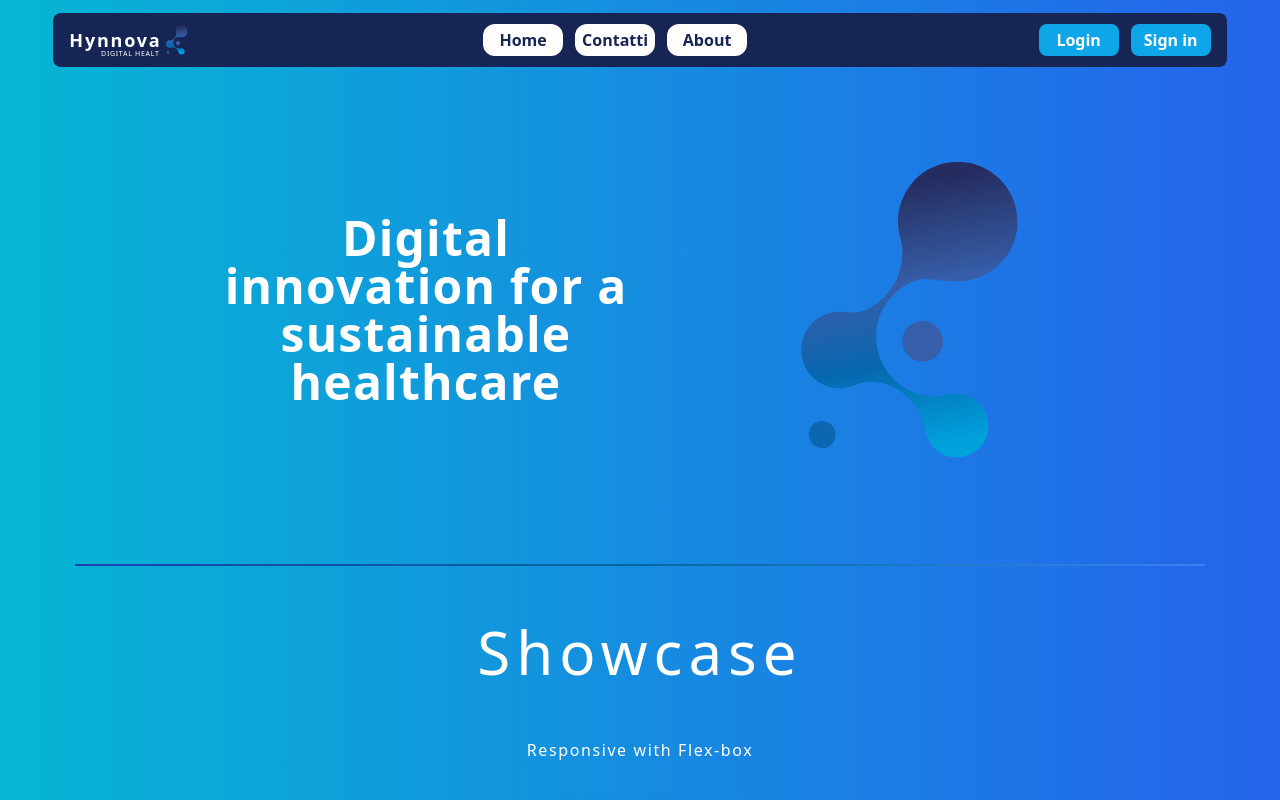
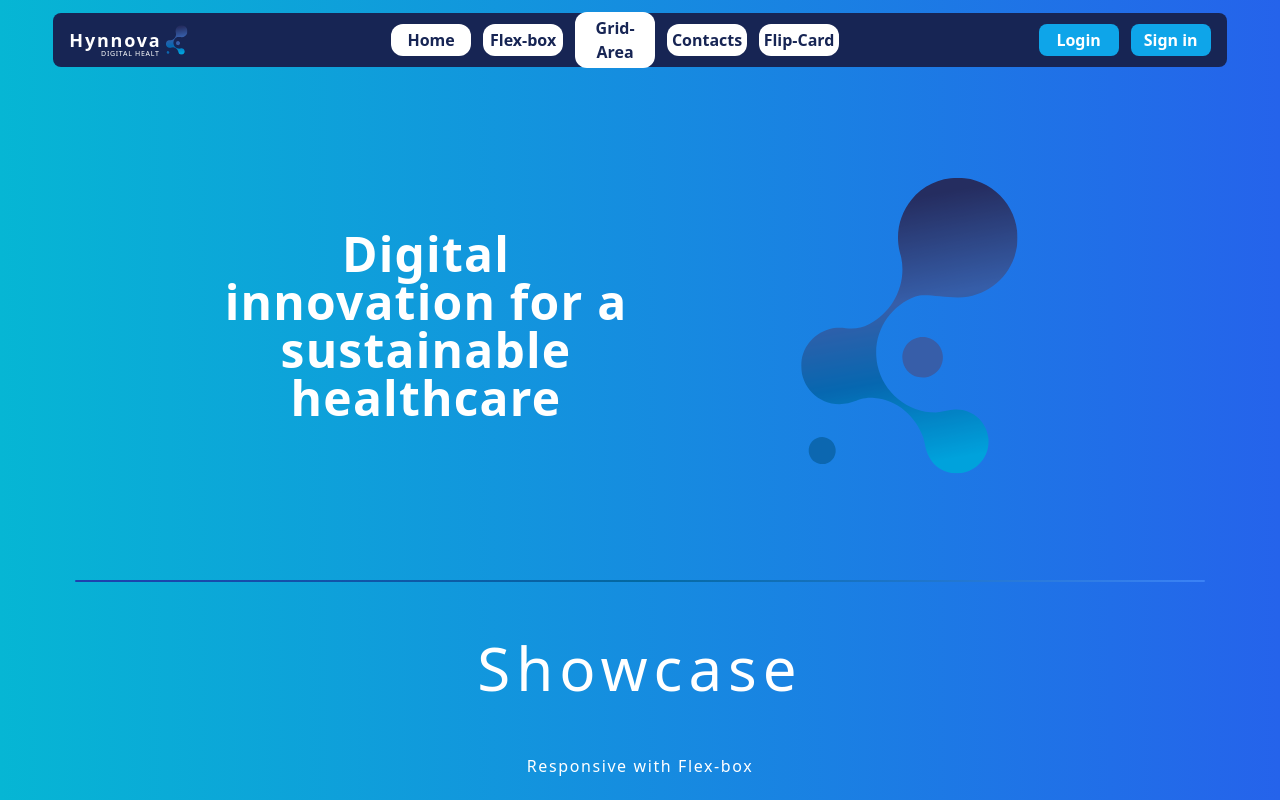
Before and after one commit to AlexCastels/Learning-Tailwind, an Angular app: page / in a window 1280 px wide. Shown: the top 800 px of the page. Built offline with nearby package versions, Linux system fonts and the light colour scheme; a web font is replaced by a local one.

Commit message:
Added Smooth Scroll

```diff
--- a/src/app/app.component.html
+++ b/src/app/app.component.html
@@ -1,8 +1,10 @@
-<div class="flex justify-center flex-col bg-gradient-to-r from-cyan-500 to-blue-600 font-sans">
+<div class="flex justify-center flex-col bg-gradient-to-r from-cyan-500 to-blue-600 font-sans scroll-smooth">
     <app-navbar></app-navbar>
-    <app-hero-section></app-hero-section>
-    <app-view></app-view>
-    <app-grid></app-grid>
-    <app-contact></app-contact>
-    <app-flip-card></app-flip-card>
+    <div class="pt-24">
+        <app-hero-section></app-hero-section>
+        <app-view></app-view>
+        <app-grid></app-grid>
+        <app-contact></app-contact>
+        <app-flip-card></app-flip-card>
+    </div>
 </div>
--- a/src/app/components/contact/contact.component.html
+++ b/src/app/components/contact/contact.component.html
@@ -1,5 +1,5 @@
 <section class="grid grid-rows-8 lg:grid-rows-5 lg:gap-4 grid-cols-1 items-center md:grid-cols-4 lg:grid-cols-6 text-white">
-    <h2 class="col-start-1 md:col-start-2 col-span-2 lg:col-start-3 justify-self-center text-6xl font-medium tracking-widest">Contacts</h2>
+    <h2 id="contacts" class="col-start-1 md:col-start-2 col-span-2 lg:col-start-3 justify-self-center text-6xl font-medium tracking-widest">Contacts</h2>
     <p class="col-start-1 md:col-start-2 md:col-span-2 lg:col-start-3 justify-self-center self-start font-medium tracking-widest ">Grid Layout complete</p>
     <div class="flex flex-col gap-5 col-start-1 md:col-start-2 lg:col-span-3 row-start-3 col-span-2 row-span-2 justify-self-center">
         <h2 class="text-3xl font-medium tracking-widest">Contact List</h2>
--- a/src/app/components/flip-card/flip-card.component.html
+++ b/src/app/components/flip-card/flip-card.component.html
@@ -1,7 +1,7 @@
-<section class="flex flex-col gap-32 justify-center items-center h-full pb-32">
+<section  class="flex flex-col gap-32 justify-center items-center h-full pb-32">
     <div class="flex justify-center object-center">
         <div class="flex flex-col justify-center items-center object-center gap-12 sm:gap-16">
-            <h2 class="text-4xl sm:text-5xl lg:text-6xl font-semibold tracking-widest text-white ">
+            <h2 id="flip-card" class="text-4xl sm:text-5xl lg:text-6xl font-semibold tracking-widest text-white">
                 Flip Cards
             </h2>
             <div class="flex flex-wrap flex-col justify-center lg:flex-row gap-12 sm:gap-16 transition-all ">
--- a/src/app/components/grid/grid.component.html
+++ b/src/app/components/grid/grid.component.html
@@ -1,5 +1,5 @@
 <div class="flex flex-col justify-around items-center w-full p-6 gap-14">
-    <h1 class="text-6xl font-medium tracking-widest text-white">Showcase</h1>
+    <h1 id="grid-area" class="text-6xl font-medium tracking-widest text-white">Showcase</h1>
     <h5 class="font-medium tracking-widest text-white">Responsive with Grid</h5>
     <div class="grid sm:grid-cols-2 xl:grid-cols-4 gap-16 xl:gap-24">
         <div *ngFor="let item of items.slice(0 , imagePerRow)">
--- a/src/app/components/grid/grid.component.ts
+++ b/src/app/components/grid/grid.component.ts
@@ -43,5 +43,6 @@ export class GridComponent {
         this.imagePerRow = this._imagePerRow
     }
 
+
     //rifacendomi all'useState di react, poter aggiornare una variabile dinamicamente
 }
--- a/src/app/components/hero-section/hero-section.component.html
+++ b/src/app/components/hero-section/hero-section.component.html
@@ -1,4 +1,4 @@
-<div class="flex items-center justify-center font-semibold sm:gap-32 w-full pt-12 pb-12 sm:pt-20 sm:pb-20">
+<div id="home" class="flex items-center justify-center font-semibold sm:gap-32 w-full pt-12 pb-12 sm:pt-20 sm:pb-20">
     <div>
         <p class="text-2xl text-white sm:text-5xl text-center w-[20rem] sm:w-[26rem] sm:tracking-wide whitespace-pre-line ">
             Digital innovation
--- a/src/app/components/navbar/navbar.component.html
+++ b/src/app/components/navbar/navbar.component.html
@@ -1,8 +1,9 @@
-<div class="flex justify-center items-center h-20 w-full">
-    <div class="flex justify-between items-center h-4/6 w-11/12 p-4 rounded-lg bg-blue-950 text-white">
-        <div class="flex items-center relative ">
-            <h2 class="font-sans text-lg font-semibold tracking-widest hidden sm:inline">Hynnova</h2>
-            <h3 class="text-tiny tracking-widest absolute top-6 right-8 hidden sm:inline">DIGITAL HEALT</h3>
+<div class="flex justify-center items-center h-20 w-full fixed z-10">
+<!--    fixed z-20-->
+    <div class="flex justify-between items-center h-4/6 w-11/12 p-4 rounded-lg gap-2 bg-blue-950 text-white">
+        <div class="flex items-center relative">
+            <h2 class="font-sans text-lg font-semibold tracking-widest hidden md:inline">Hynnova</h2>
+            <h3 class="text-tiny tracking-widest absolute top-6 right-8 hidden md:inline">DIGITAL HEALT</h3>
             <img src="./assets/segno-grafico-hynnova.svg" width="30" alt="logo" class="">
             <select name="menu" id=""  class="text-sky-500 sm:hidden cursor-pointer w-[5rem] p-2 text-sm bg-transparent focus:ring-blue-500 focus:border-blue-500 focus:border-none dark:bg-blue-950 dark:focus:ring-blue-500 dark:focus:border-blue-500">
                 <option value="">Menu</option>
@@ -13,9 +14,11 @@
         </div>
         <div>
             <ul class="flex items-center gap-3">
-                <li class="btn-link hidden sm:inline">Home</li>
-                <li class="btn-link hidden sm:inline">Contatti</li>
-                <li class="btn-link hidden sm:inline">About</li>
+                <a (click)="scrollToid('home')" class="btn-link hidden sm:inline">Home</a>
+                <a (click)="scrollToid('flex-box')" class="btn-link hidden sm:inline">Flex-box</a>
+                <a (click)="scrollToid('grid-area')" class="btn-link hidden sm:inline">Grid-Area</a>
+                <a (click)="scrollToid('contacts')" class="btn-link hidden sm:inline">Contacts</a>
+                <a (click)="scrollToid('flip-card')" class="btn-link hidden sm:inline">Flip-Card</a>
             </ul>
         </div>
         <div class="flex items-center justify-between gap-3">
--- a/src/app/components/navbar/navbar.component.ts
+++ b/src/app/components/navbar/navbar.component.ts
@@ -8,5 +8,15 @@ import { Component } from '@angular/core';
   styleUrl: './navbar.component.css'
 })
 export class NavbarComponent {
-
+    scrollToid(id: string): void {
+        const element = document.getElementById(id) ;
+        if (element) {
+            const offset = 80 ;
+            const elementPosition = element.getBoundingClientRect().top + window.scrollY ;
+            const offSetPosition = elementPosition - offset ;
+            window.scrollTo({top : offSetPosition , behavior: 'smooth'}) ;
+        } else {
+            console.error(`Elemento con id "${ id }" non trovato.`) ;
+        }
+    }
 }
--- a/src/app/components/view/view.component.html
+++ b/src/app/components/view/view.component.html
@@ -1,6 +1,6 @@
 <div class="flex flex-col justify-around items-center w-full p-6 gap-14">
     <div class="h-[2px] w-11/12 bg-gradient-to-r from-blue-800 via-sky-700 to-blue-500 rounded-xl"></div>
-    <h1 class="text-6xl font-medium tracking-widest text-white">Showcase</h1>
+    <h1 id="flex-box" class="text-6xl font-medium tracking-widest text-white">Showcase</h1>
     <h5 class="font-medium tracking-widest text-white">Responsive with Flex-box</h5>
     <div class="flex sm:flex-wrap justify-center items-center flex-col gap-4 md:w-10/12 text-white lg:flex-row lg:gap-6">
         <div *ngFor="let item of card , index as i" class="" >
```
